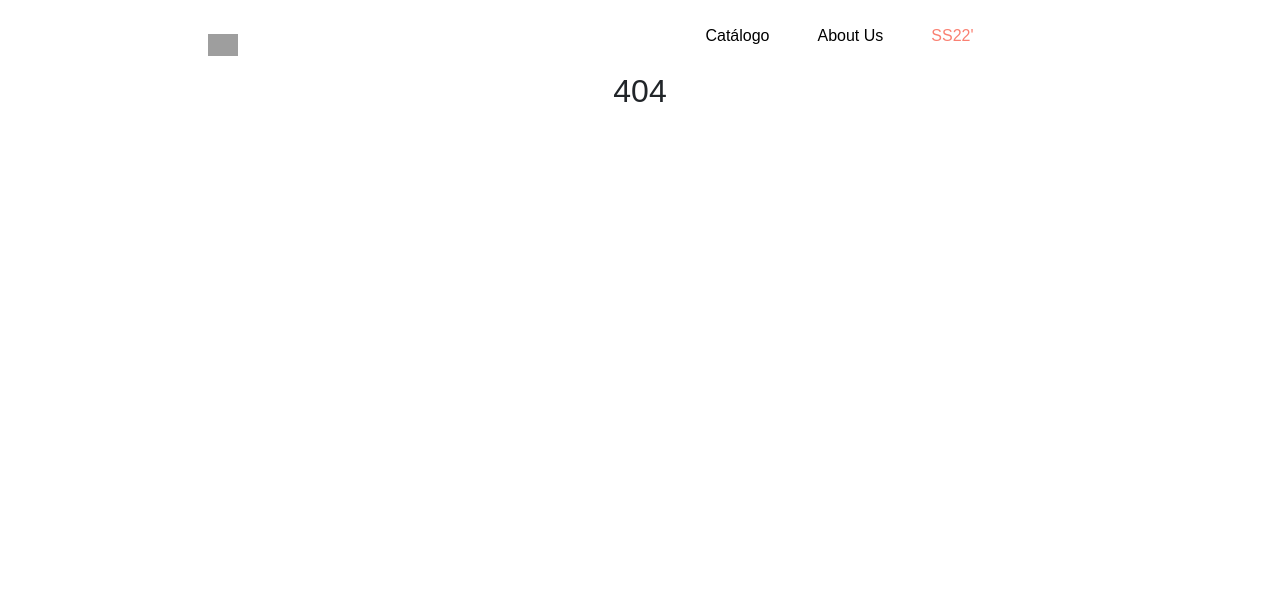
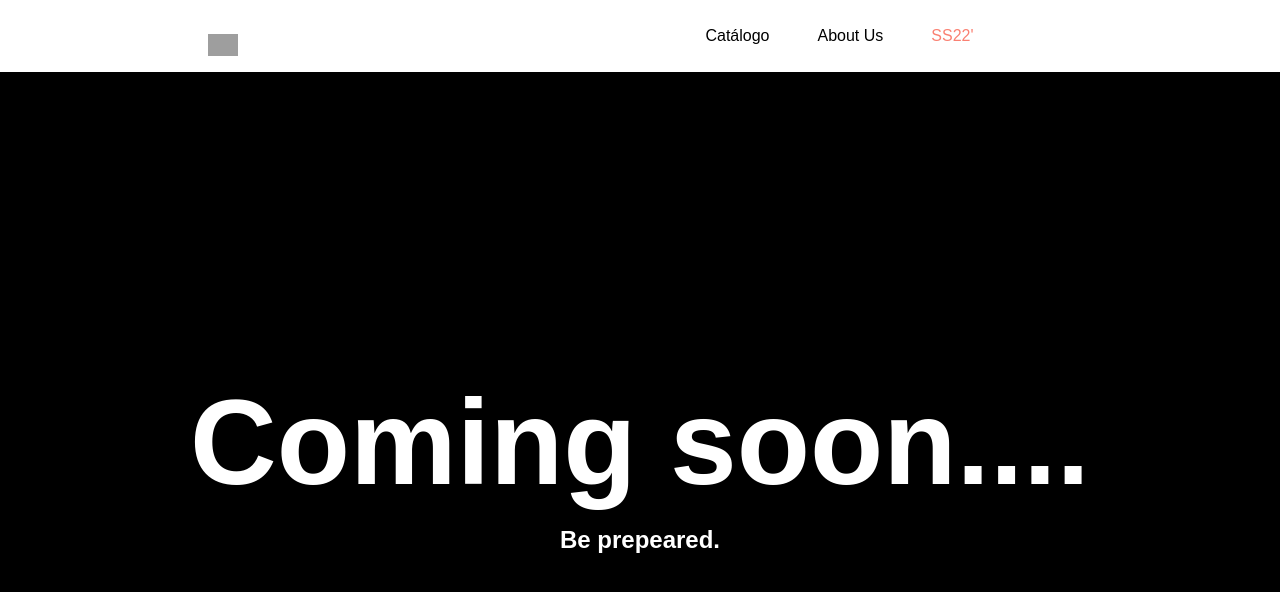
Before and after one commit to RamiroPeidro/ReactCoder, a React (Create React App) app: page /season in a window 1280 px wide. Before the commit this address had no page. Shown: the top 592 px of the page. Built offline with nearby package versions, Linux system fonts and the light colour scheme; grey boxes are pictures that could not be loaded; a web font is replaced by a local one.

Commit message:
cambios finales

```diff
--- a/src/App.js
+++ b/src/App.js
@@ -12,6 +12,7 @@ import { CartScreen } from './components/CartScreen/CartScreen';
 import Checkout from './components/Checkout/Checkout';
 // import { ItemUi } from './components/ItemListContainer/ItemUi';
 import {AboutUs} from './components/AboutUs/AboutUs';
+import {Season} from './components/Season/Season';
 
 
 function App() {
@@ -55,6 +56,10 @@ function App() {
               <AboutUs/>
             </Route>
 
+            <Route exact path="/season">
+              <Season/>
+            </Route>
+
             <Route path="*">
                 <h2>404</h2>
             </Route>
--- /dev/null
+++ b/src/components/Season/Season.js
@@ -0,0 +1,11 @@
+import React from 'react'
+import './Season.scss'
+
+export const Season = () => {
+    return (
+        <div className="contenedor-season">
+            <h2>Coming soon....</h2>
+            <p>Be prepeared.</p>
+        </div>
+    )
+}
--- /dev/null
+++ b/src/components/Season/Season.scss
@@ -0,0 +1,27 @@
+*{
+    padding: 0;
+    margin: 0;
+    box-sizing: border-box;
+}
+
+.contenedor-season{
+    display: flex;
+    align-items: center;
+    flex-direction: column;
+    justify-content: center;
+    width: 100%;
+    height: 100vh;
+    background-color: #000;
+
+    h2{
+        font-size: 7.5rem;
+        font-weight: bold;
+        color: #fff;
+    }
+
+    p{
+        font-size: 1.5rem;
+        font-weight: bold;
+        color: #fff;
+    }
+}
```
